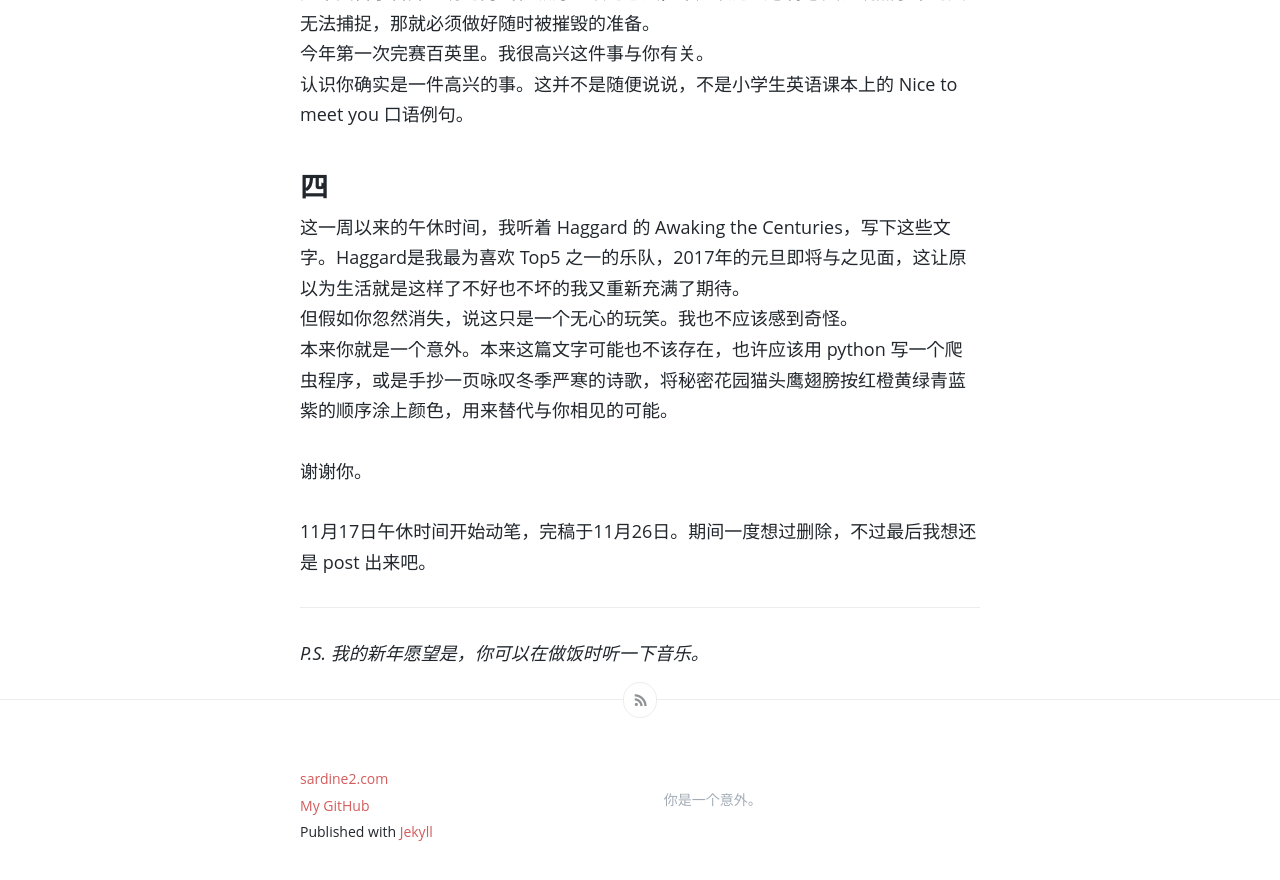
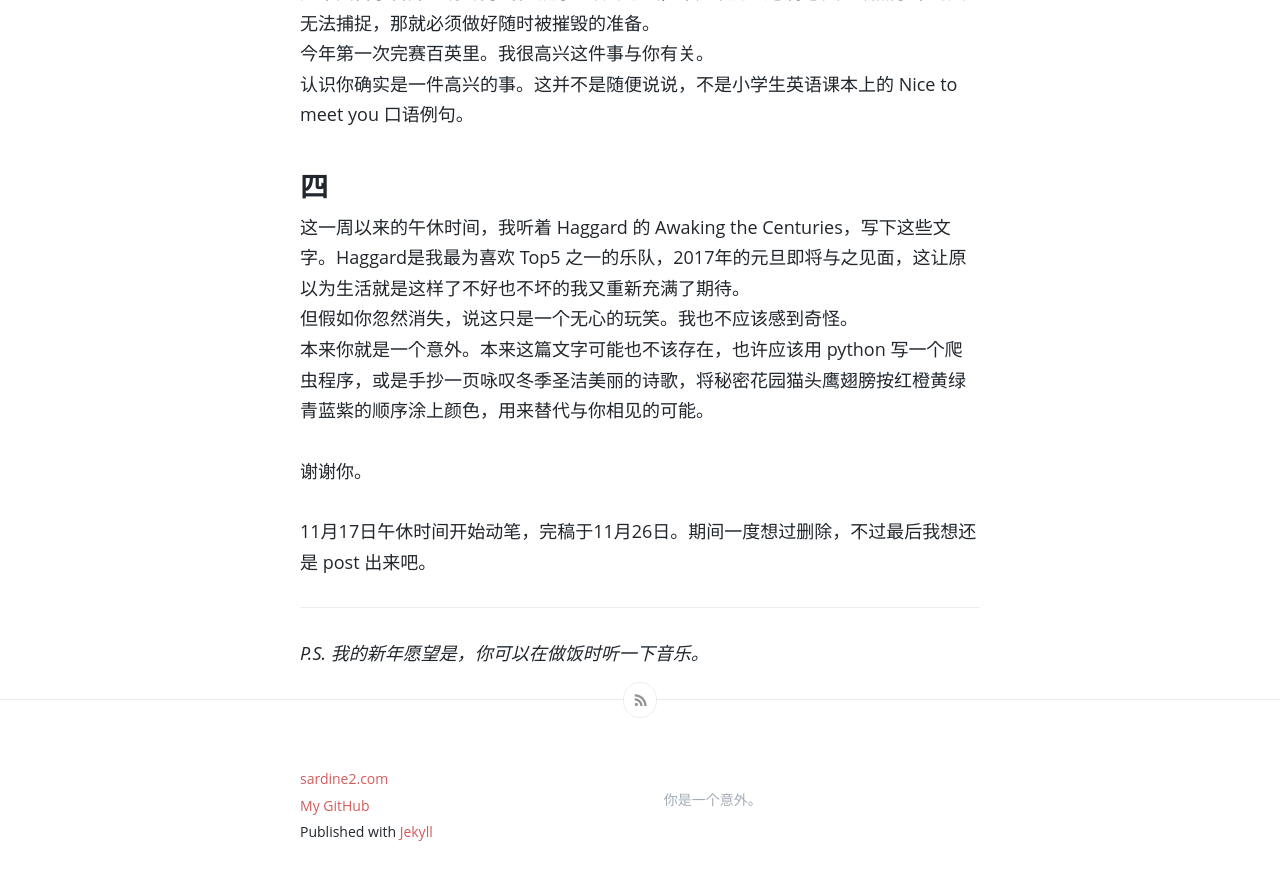
Before and after one commit to sardine2/wangshourong, a Jekyll site: the page built from _posts/2016-11-28-Something-About-The-Vanished-Elephant.md, in a window 1280 px wide and 900 px high, scrolled down 4620 px. Shown: the top 880 px of the window. Built offline with Jekyll 4.4.1, drawn with Linux system fonts in a browser that asks for light colours; comment, search, counter and statistics services are not loaded; some of the changed text lies outside the part shown.

Commit message:
Update 2016-11-28-Something-About-The-Vanished-Elephant.md

```diff
--- a/_posts/2016-11-28-Something-About-The-Vanished-Elephant.md
+++ b/_posts/2016-11-28-Something-About-The-Vanished-Elephant.md
@@ -119,7 +119,7 @@ $ git log -- graph
 
 这一周以来的午休时间，我听着 Haggard 的 Awaking the Centuries，写下这些文字。Haggard是我最为喜欢 Top5 之一的乐队，2017年的元旦即将与之见面，这让原以为生活就是这样了不好也不坏的我又重新充满了期待。
 但假如你忽然消失，说这只是一个无心的玩笑。我也不应该感到奇怪。
-本来你就是一个意外。本来这篇文字可能也不该存在，也许应该用 python 写一个爬虫程序，或是手抄一页咏叹冬季严寒的诗歌，将秘密花园猫头鹰翅膀按红橙黄绿青蓝紫的顺序涂上颜色，用来替代与你相见的可能。
+本来你就是一个意外。本来这篇文字可能也不该存在，也许应该用 python 写一个爬虫程序，或是手抄一页咏叹冬季圣洁美丽的诗歌，将秘密花园猫头鹰翅膀按红橙黄绿青蓝紫的顺序涂上颜色，用来替代与你相见的可能。
 
 谢谢你。
 
```
Also changed, not shown: other parts of _posts/2016-11-28-Something-About-The-Vanished-Elephant.md (+1 -1 lines).
